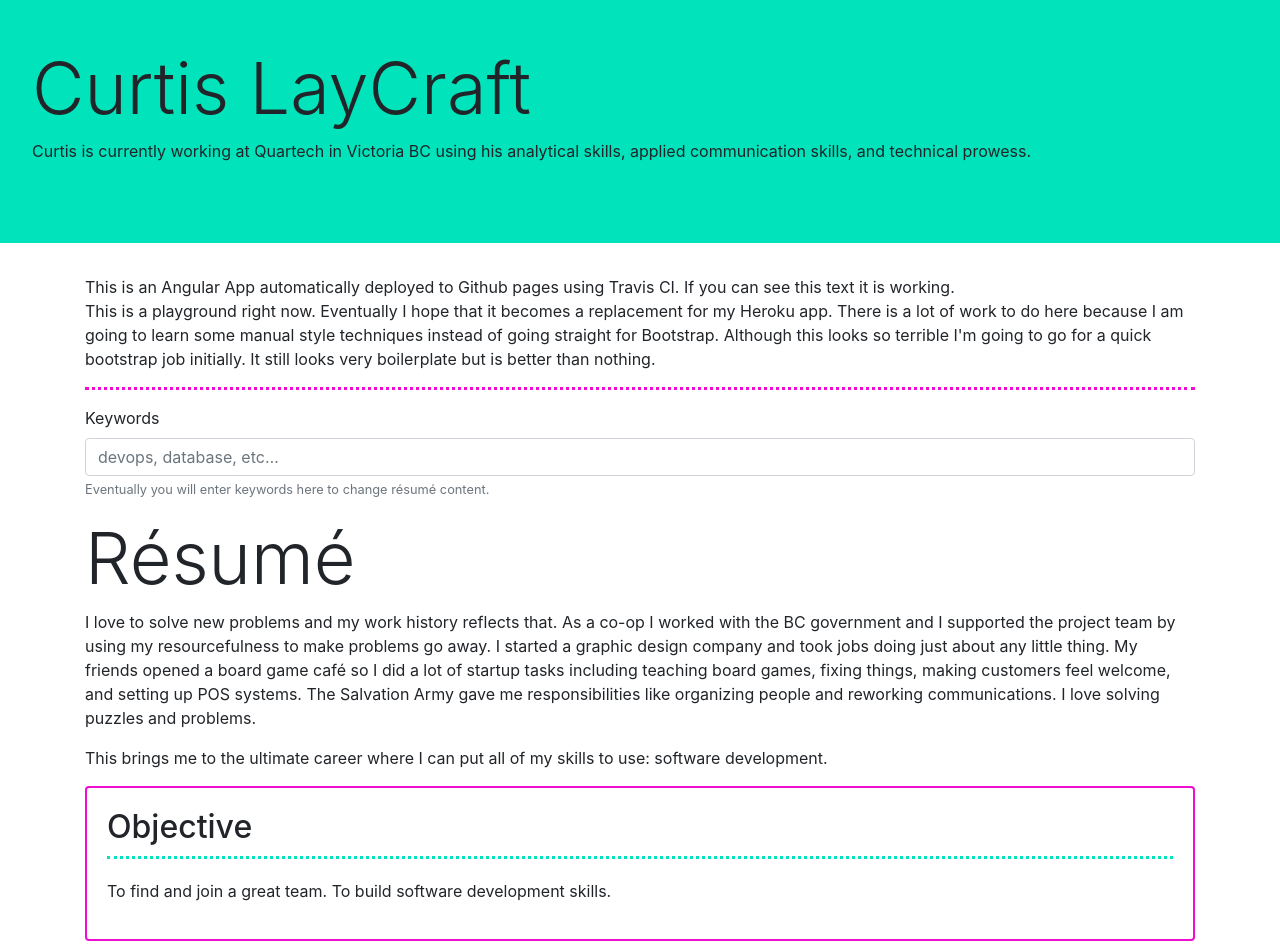
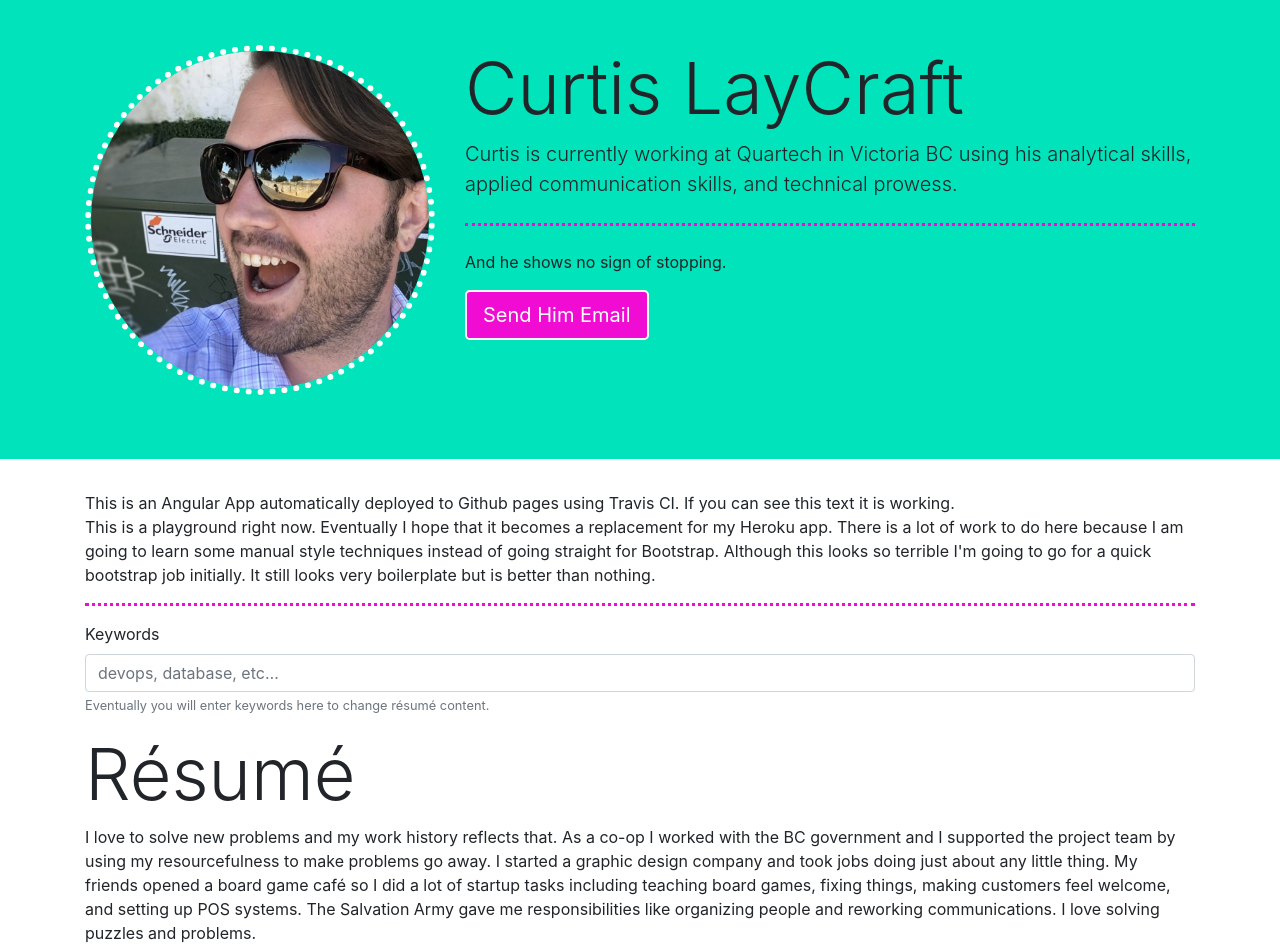
Before and after one commit to LayCraft/portfolio, an Angular app: page / in a window 1280 px wide. Shown: the part 80-1032 px from the top of the page. Built offline with nearby package versions, Linux system fonts and the light colour scheme.

Commit message:
add mailer links

```diff
--- a/src/app/app.component.html
+++ b/src/app/app.component.html
@@ -1,10 +1,20 @@
 <app-top-nav-bar></app-top-nav-bar>
 
 <div class="jumbotron">
-  <div class="row">
-    <div class="col">
-      <h1 class="display-3">Curtis LayCraft</h1>
-      <p>Curtis is currently working at Quartech in Victoria BC using his analytical skills, applied communication skills, and technical prowess.</p>
+  <div class="container">
+    <div class="row">
+      <div class="col-12 col-md-4">
+        <img id="profile" class="rounded-circle" src="../../assets/img/profilePhoto.jpg">
+      </div>
+      <div class="col">
+        <h1 class="display-3">Curtis LayCraft</h1>
+        <p class="lead">Curtis is currently working at Quartech in Victoria BC using his analytical skills, applied communication skills, and technical prowess.</p>
+        <hr class="my-4">
+        <p>And he shows no sign of stopping.</p>
+        <p class="lead">
+          <a href="mailto:curtis.laycraft@zoho.com?Subject=Hey!" class="custom-colour-button btn btn-primary btn-lg" role="button">Send Him Email</a>
+        </p>
+      </div>
     </div>
   </div>
 </div>
--- a/src/app/resume-builder/resume-builder.component.html
+++ b/src/app/resume-builder/resume-builder.component.html
@@ -20,7 +20,7 @@ This brings me to the ultimate career where I can put all of my skills to use: s
   <div class="card-body">
     <h2>Objective</h2>
     <hr>
-		<p>To find and join a great team. To build software development skills.</p>
+    <p>To continue building my software development and DevOps skills. Make great software!</p>
   </div>
 </div>
 <div class="card mt-2">
```
Lines whose indentation alone changed are shown as unchanged.
